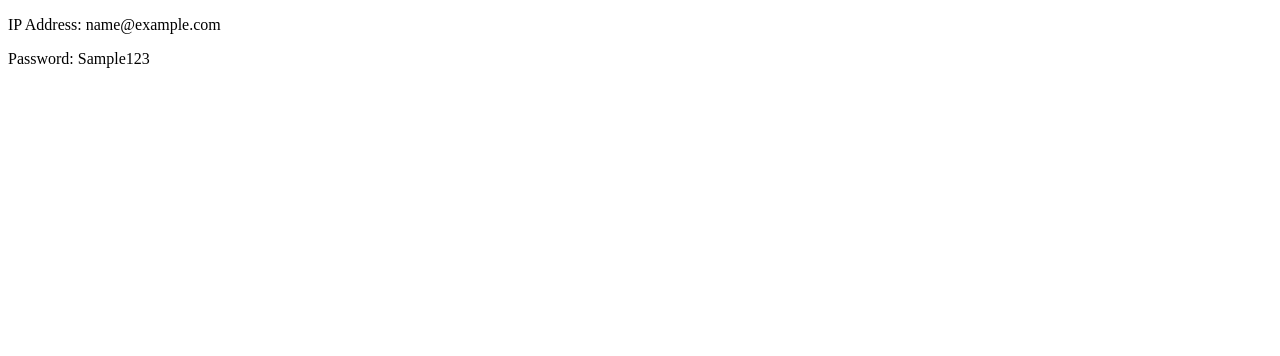
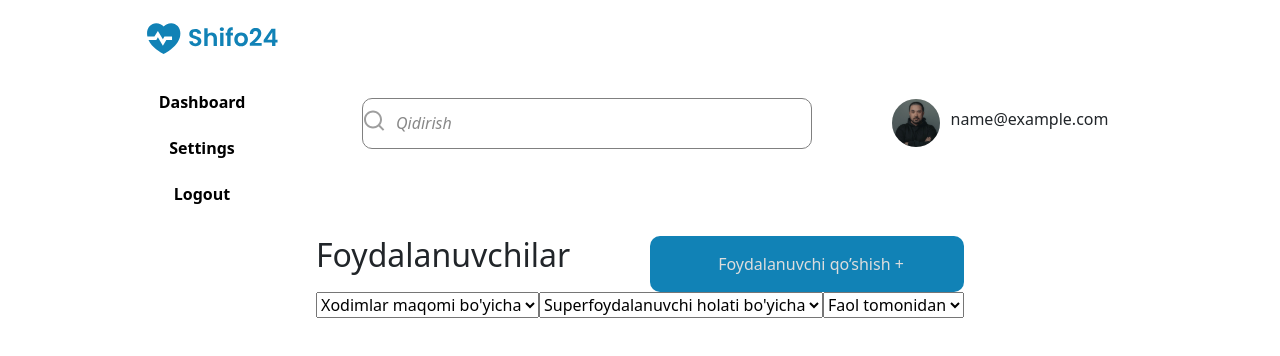
Before and after one commit to Muslimov-Khasan/shifo24, a React (Create React App) app: page / in a window 1280 px wide. Both pictures are taken after typing "name@example.com", "Sample123" into the empty fields and a click on the button "Kirish". Shown: the top 356 px of the page. Built offline with nearby package versions, Linux system fonts and the light colour scheme.

Commit message:
create navbar

```diff
--- a/public/index.html
+++ b/public/index.html
@@ -10,6 +10,7 @@
       content="Web site created using create-react-app"
     />
     <link rel="apple-touch-icon" href="%PUBLIC_URL%/logo192.png" />
+    <link href="https://cdn.jsdelivr.net/npm/bootstrap@5.3.2/dist/css/bootstrap.min.css" rel="stylesheet" integrity="sha384-T3c6CoIi6uLrA9TneNEoa7RxnatzjcDSCmG1MXxSR1GAsXEV/Dwwykc2MPK8M2HN" crossorigin="anonymous">
     <!--
       manifest.json provides metadata used when your web app is installed on a
       user's mobile device or desktop. See https://developers.google.com/web/fundamentals/web-app-manifest/
--- a/src/App.css
+++ b/src/App.css
@@ -1,4 +1,3 @@
-
 * {
   box-sizing: border-box;
 }
@@ -7,10 +6,3 @@ body {
   padding: 0;
   margin: 0;
 }
-.contianer {
-  max-width: 1140px;
-  margin: 0 auto;
-  padding: 0 20px;
-  margin-left: 0 auto;
-  margin-right: 0 auto;
-}
--- a/src/App.js
+++ b/src/App.js
@@ -1,4 +1,5 @@
 import React from "react";
+import "./App.css"
 import { Route, Routes } from "react-router-dom";
 import Header from "./components/Home/Home";
 import Login from "./pages/login/login";
--- a/src/components/Home/Home.jsx
+++ b/src/components/Home/Home.jsx
@@ -1,8 +1,11 @@
-// Header.js
 import React, { useEffect, useState } from "react";
 import { useNavigate } from "react-router-dom";
+import { ReactComponent as SearchIcon } from "../../assets/icon/search.svg";
+import Avtar from "../../assets/icon/avtar.svg";
+import "./Home.scss";
+import Navbar from "../Nav/Nav";
 
-function Header() {
+function Home() {
   const navigate = useNavigate();
   const [formData, setFormData] = useState(null);
 
@@ -17,15 +20,50 @@ function Header() {
   }, [navigate]);
 
   return (
-    <div>
-      {formData && (
-        <div>
-          <p>IP Address: {formData.ipAddress}</p>
-          <p>Password: {formData.password}</p>
+    <>
+      <header className="header">
+        <div className="container">
+          <div className="header-wrapper">
+            <Navbar />
+            <SearchIcon className="search-icon" />
+            <input
+              placeholder="Qidirish"
+              className="header-input"
+              type="search"
+            />
+            <div className="header-inner">
+              <img src={Avtar} alt="user" width="48" height="48" />
+              {formData && (
+                <div>
+                  <p className="user-text">{formData.ipAddress}</p>
+                </div>
+              )}
+            </div>
+            <div className="box">
+              <div className="user-wrapper">
+                <h2 className="header-text">Foydalanuvchilar</h2>
+                <button className="header-btn">Foydalanuvchi qo’shish +</button>
+              </div>
+
+              <section className="select-inner">
+                <select>
+                  <option value="Xodimlar">Xodimlar maqomi bo'yicha</option>
+                </select>
+                <select>
+                  <option value="Xodimlar">
+                    Superfoydalanuvchi holati bo'yicha
+                  </option>
+                </select>
+                <select>
+                  <option value="Xodimlar">Faol tomonidan</option>
+                </select>
+              </section>
+            </div>
+          </div>
         </div>
-      )}
-    </div>
+      </header>
+    </>
   );
 }
 
-export default Header;
+export default Home;
--- /dev/null
+++ b/src/components/Home/Home.scss
@@ -0,0 +1,71 @@
+.header-wrapper {
+  display: flex;
+  flex-wrap: wrap;
+  // margin: 0 auto;
+  padding: 10px;
+  align-items: center;
+  background-color: rgba(255, 255, 255, 1);
+}
+.select-inner {
+  margin: 0 auto;
+}
+.header-inner {
+  display: flex;
+  flex-wrap: wrap;
+  margin: 0 auto;
+}
+
+.header-text {
+  text-align: center;
+}
+
+.user-text {
+  margin-left: 11px;
+  margin-top: 8px;
+}
+
+.search-icon {
+  width: 30px;
+  height: 30px;
+  fill: #000;
+  transform: translateX(30px);
+}
+
+.header-input {
+  width: 450px;
+  height: 51px;
+  padding: 12px;
+  border-radius: 10px;
+  border: solid 1px gray;
+}
+
+.header-input::placeholder {
+  color: #888;
+  font-style: italic;
+  transform: translateX(21px);
+}
+
+.user-wrapper {
+  display: flex;
+  flex-wrap: wrap;
+
+  justify-content: space-between;
+}
+
+.box {
+  display: flex;
+  flex-direction: column;
+  justify-content: space-between;
+  margin: 0 auto;
+}
+
+.header-btn {
+  width: 314px;
+  height: 56px;
+  padding: 12px 24px 12px 32px;
+  border-radius: 10px;
+  gap: 8px;
+  border: none;
+  background-color: rgba(17, 130, 182, 1);
+  color: #ddd;
+}
--- /dev/null
+++ b/src/components/Nav/Nav.jsx
@@ -0,0 +1,30 @@
+// Nav.js
+import React from "react";
+import { Link } from "react-router-dom";
+import "./Nav.scss";
+import Logo from "../../assets/img/logo.svg";
+
+const Nav = () => {
+  return (
+    <nav className="navbar">
+      <div className="container">
+        <Link to="/" className="logo-link">
+          <img className="logo" src={Logo} alt="logo" width={135} height={40} />
+        </Link>
+        <ul className="nav-menu">
+          <li className="nav-item">
+            <Link to="/dashboard" className="nav-link">Dashboard</Link>
+          </li>
+          <li className="nav-item">
+            <Link to="/settings" className="nav-link">Settings</Link>
+          </li>
+          <li className="nav-item">
+            <Link to="/logout" className="nav-link">Logout</Link>
+          </li>
+        </ul>
+      </div>
+    </nav>
+  );
+};
+
+export default Nav;
--- /dev/null
+++ b/src/components/Nav/Nav.scss
@@ -0,0 +1,40 @@
+.navbar {
+    width: 240px;
+    display: flex;
+    justify-content: space-between;
+  }
+
+  .logo-link {
+    text-decoration: none;
+  }
+
+  .logo {
+    object-fit: contain;
+    margin-left: 40px;
+    margin-bottom: 32px;
+  }
+
+  .nav-menu {
+    width: 280px;
+    display: flex;
+    flex-direction: column;
+    list-style: none;
+    text-align: center;
+    margin: 0;
+    padding: 0;
+  }
+
+  .nav-item {
+    margin-right: 20px;
+    margin-bottom: 22px;
+  }
+
+  .nav-link {
+    color: #000;
+    text-decoration: none;
+    font-weight: bold;
+  }
+
+  .nav-link:hover {
+    text-decoration: underline;
+  }
--- a/src/pages/login/login.jsx
+++ b/src/pages/login/login.jsx
@@ -1,4 +1,5 @@
-import React, { useState } from "react";
+// Login.js
+import React, { useState, useEffect } from "react";
 import { useDispatch } from "react-redux";
 import { useNavigate } from "react-router-dom";
 import "./login.scss";
@@ -11,6 +12,14 @@ function Login() {
   const navigate = useNavigate();
   const [ipAddress, setIpAddress] = useState("");
   const [password, setPassword] = useState("");
+
+  useEffect(() => {
+    const storedFormData = localStorage.getItem("formData");
+
+    if (storedFormData) {
+      navigate("/home");
+    }
+  }, [navigate]);
 
   const handleSubmit = (event) => {
     event.preventDefault();
@@ -26,8 +35,9 @@ function Login() {
 
     navigate("/home");
   };
+
   return (
-    <div className="container">
+    <div className="contianer">
       <div className="wrapper-login">
         <img src={LoginImage} alt="login" width={"550"} />
         <form className="form" onSubmit={handleSubmit}>
--- a/src/pages/login/login.scss
+++ b/src/pages/login/login.scss
@@ -12,6 +12,7 @@
 .form {
   display: flex;
   margin: 0 auto;
+  transform: translateX(80px);
   flex-direction: column;
 }
 
@@ -46,7 +47,7 @@
   padding: 20px 30px;
   justify-content: center;
   align-items: flex-start;
-  background-color: #1182B6;
+  background-color: #1182b6;
   color: #fff;
   border: none;
   cursor: pointer;
```
Also changed, not shown: src/assets/icon/avtar.svg (added), src/assets/icon/search.svg (added).
